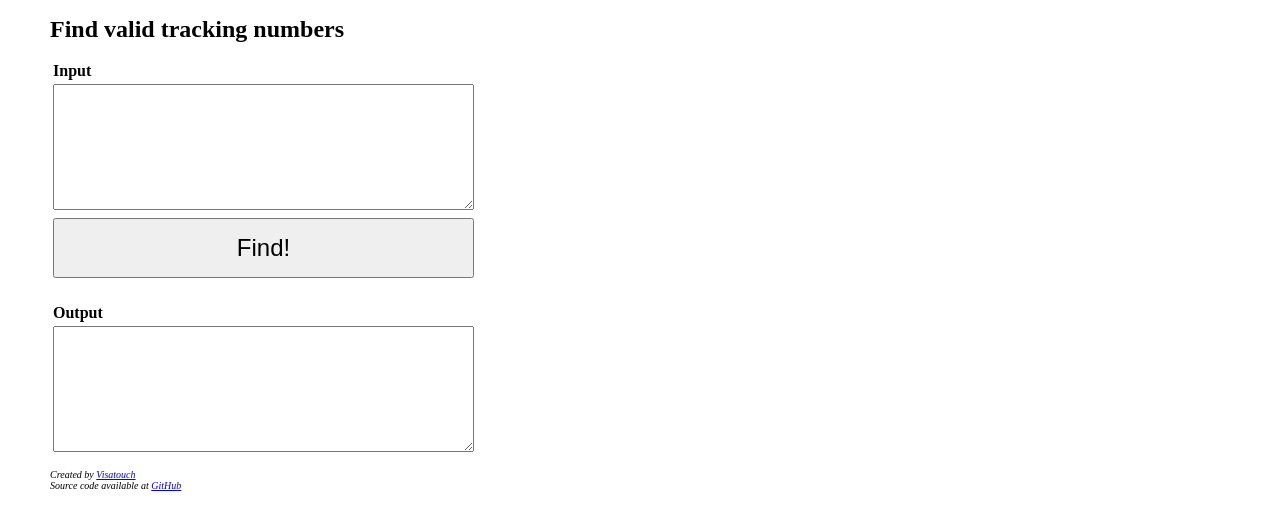
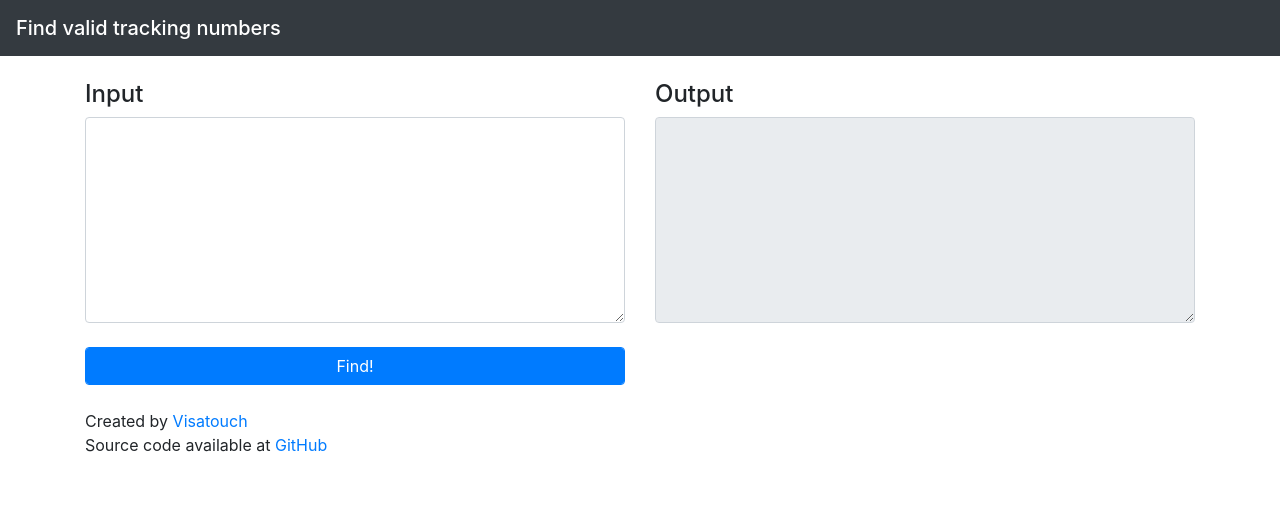
Before and after one commit to xerodotc/find-valid-tracking-numbers, a plain HTML site: page index.html in a window 1280 px wide. Drawn offline with nearby package versions, Linux system fonts and the light colour scheme.

Commit message:
add bootstrap theme

```diff
--- a/index.html
+++ b/index.html
@@ -1,37 +1,13 @@
 <!DOCTYPE html>
 <html>
 	<head>
-		<meta http-equiv="Content-Type" content="text/html;charset=utf-8">
-		<meta name="viewport" content="width=device-width, initial-scale=1.0">
+		<meta charset="utf-8">
+		<meta name="viewport" content="width=device-width, initial-scale=1, shrink-to-fit=no">
 		<title>Find valid tracking numbers</title>
-		<style type="text/css">
-		.header {
-			font-weight: bold;
-		}
-
-		.big {
-			font-weight: bold;
-			font-size: 24px;
-		}
-
-		.sub {
-			font-style: italic;
-			font-size: 10px;
-		}
-
-		.big-btn {
-			display: block;
-			width: 100%;
-			padding: 14px 28px;
-			font-size: 24px;
-			text-align: center;
-		}
-
-		body {
-			margin-left: 50px;
-		}
-		</style>
-		<script type="text/javascript" src="https://code.jquery.com/jquery-3.5.1.slim.min.js"></script>
+		<link rel="stylesheet" href="https://maxcdn.bootstrapcdn.com/bootstrap/4.0.0/css/bootstrap.min.css" integrity="sha384-Gn5384xqQ1aoWXA+058RXPxPg6fy4IWvTNh0E263XmFcJlSAwiGgFAW/dAiS6JXm" crossorigin="anonymous">
+		<script src="https://code.jquery.com/jquery-3.2.1.slim.min.js" integrity="sha384-KJ3o2DKtIkvYIK3UENzmM7KCkRr/rE9/Qpg6aAZGJwFDMVNA/GpGFF93hXpG5KkN" crossorigin="anonymous"></script>
+		<script src="https://cdnjs.cloudflare.com/ajax/libs/popper.js/1.12.9/umd/popper.min.js" integrity="sha384-ApNbgh9B+Y1QKtv3Rn7W3mgPxhU9K/ScQsAP7hUibX39j7fakFPskvXusvfa0b4Q" crossorigin="anonymous"></script>
+		<script src="https://maxcdn.bootstrapcdn.com/bootstrap/4.0.0/js/bootstrap.min.js" integrity="sha384-JZR6Spejh4U02d8jOt6vLEHfe/JQGiRRSQQxSfFWpi1MquVdAyjUar5+76PVCmYl" crossorigin="anonymous"></script>
 		<script type="text/javascript">
 		function validateUPUTrackingNumber(tracking) {
 			if (tracking.length != 13) {
@@ -92,27 +68,30 @@
 		</script>
 	</head>
 	<body>
-		<p><span class="big">Find valid tracking numbers</span></p>
-		<table>
-			<tr>
-				<td class="header">Input</td>
-			</tr>
-			<tr>
-				<td><textarea id="input" rows="8" cols="50"></textarea></td>
-			</tr>
-			<tr>
-				<td><button id="find" class="big-btn">Find!</button></td>
-			</tr>
-			<tr>
-				<td>&nbsp;</td>
-			</tr>
-			<tr>
-				<td class="header">Output</td>
-			</tr>
-			<tr>
-				<td><textarea id="output" rows="8" cols="50" readonly></textarea></td>
-			</tr>
-		</table>
-		<p class="sub">Created by <a href="https://vi.satou.ch/">Visatouch</a><br>Source code available at <a href="https://github.com/xerodotc/find-valid-tracking-numbers">GitHub</a></p>
+		<nav class="navbar navbar-dark bg-dark">
+			<span class="navbar-brand mb-0 h1">Find valid tracking numbers</span>
+		</nav>
+		<div class="container">
+			<div class="row"><div class="col">&nbsp;</div></div>
+			<div class="row">
+				<div class="col-lg">
+					<h4>Input</h4>
+					<textarea id="input" rows="8" class="form-control"></textarea>
+					&nbsp;
+					<button id="find" class="form-control btn btn-primary">Find!</button>
+					&nbsp;
+				</div>
+				<div class="col-lg">
+					<h4>Output</h4>
+					<textarea id="output" rows="8" class="form-control" readonly></textarea>
+					&nbsp;
+				</div>
+			</div>
+			<div class="row">
+				<div class="col">
+					<p>Created by <a href="https://vi.satou.ch/">Visatouch</a><br>Source code available at <a href="https://github.com/xerodotc/find-valid-tracking-numbers">GitHub</a></p>
+				</div>
+			</div>
+		</div>
 	</body>
 </html>
```
